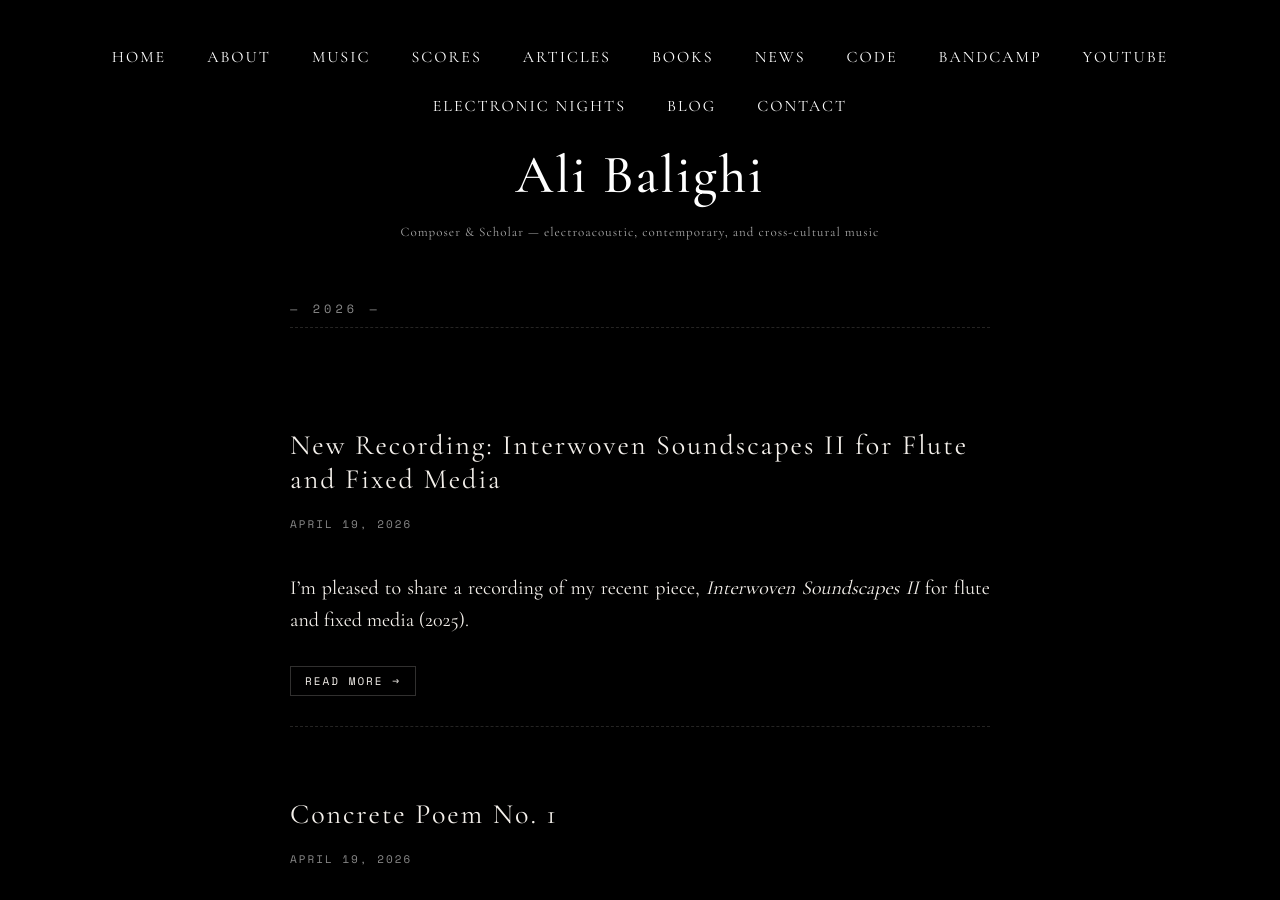
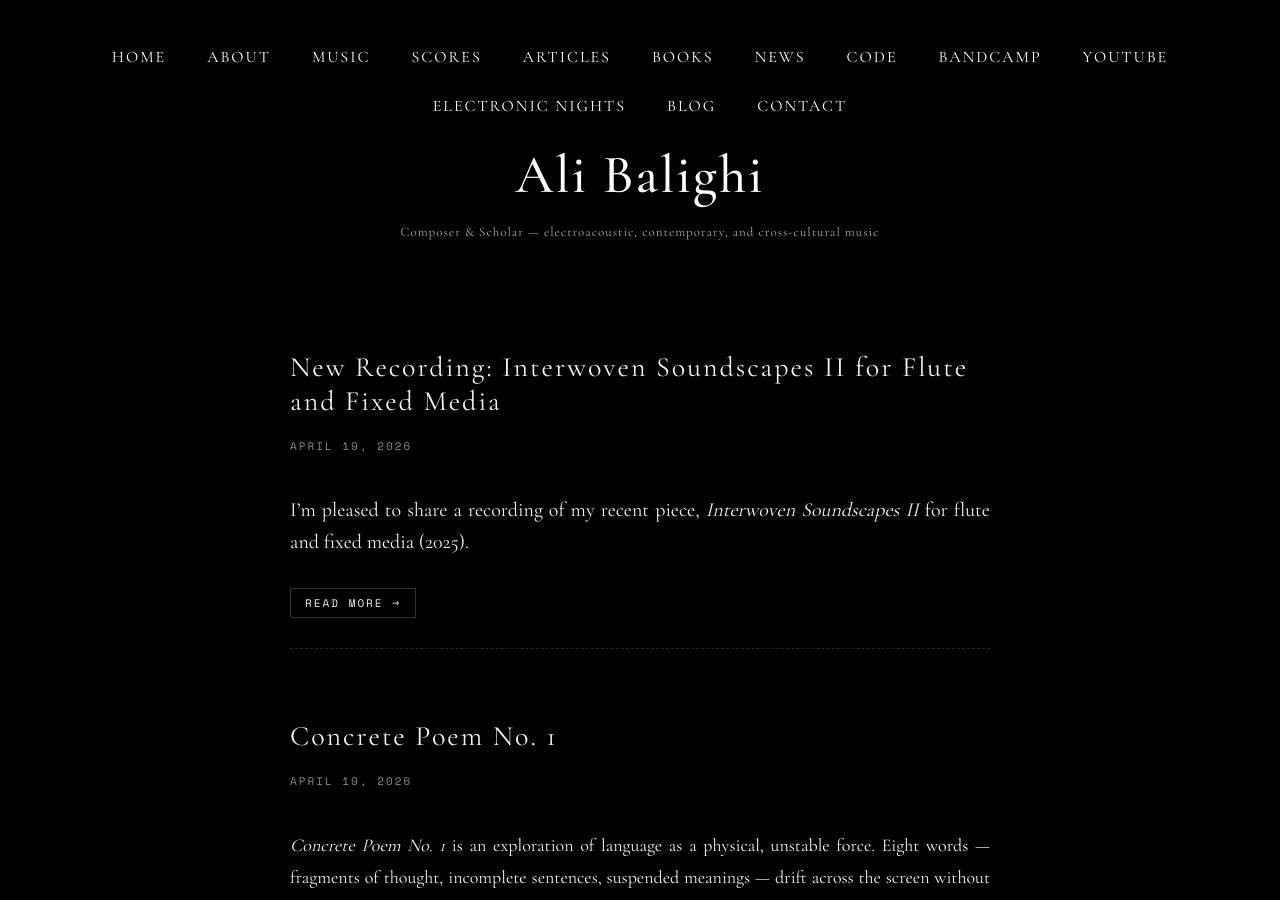
Before and after one commit to alib65/blog, a Jekyll site: the page built from index.html, in a window 1280 px wide and 900 px high. Built offline with Jekyll 4.4.1, drawn with Linux system fonts in a browser that asks for light colours.

Commit message:
Refactor post listing to display all posts directly

```diff
--- a/index.html
+++ b/index.html
@@ -3,22 +3,8 @@ layout: default
 title: Blog
 ---
 
-{% assign postsByYear = site.posts | group_by_exp: "post", "post.date | date: '%Y'" %}
-
-{% for year in postsByYear %}
-<div style="margin-bottom: 50px;">
-  <h2 style="
-    font-family: 'Space Mono', monospace;
-    font-size: 12px;
-    letter-spacing: 4px;
-    color: #888888;
-    border-bottom: 1px dashed rgba(244, 240, 235, 0.15);
-    padding-bottom: 10px;
-    margin-bottom: 30px;
-  ">— {{ year.name }} —</h2>
-
 <ul class="post-list">
-    {% for post in year.items %}
+  {% for post in site.posts %}
     <li>
       <h2><a href="{{ post.url }}">{{ post.title }}</a></h2>
       <div class="post-meta">{{ post.date | date: "%B %d, %Y" }}</div>
@@ -38,5 +24,3 @@ title: Blog
     </li>
   {% endfor %}
 </ul>
-</div>
-{% endfor %}
```
Lines whose indentation alone changed are shown as unchanged.
